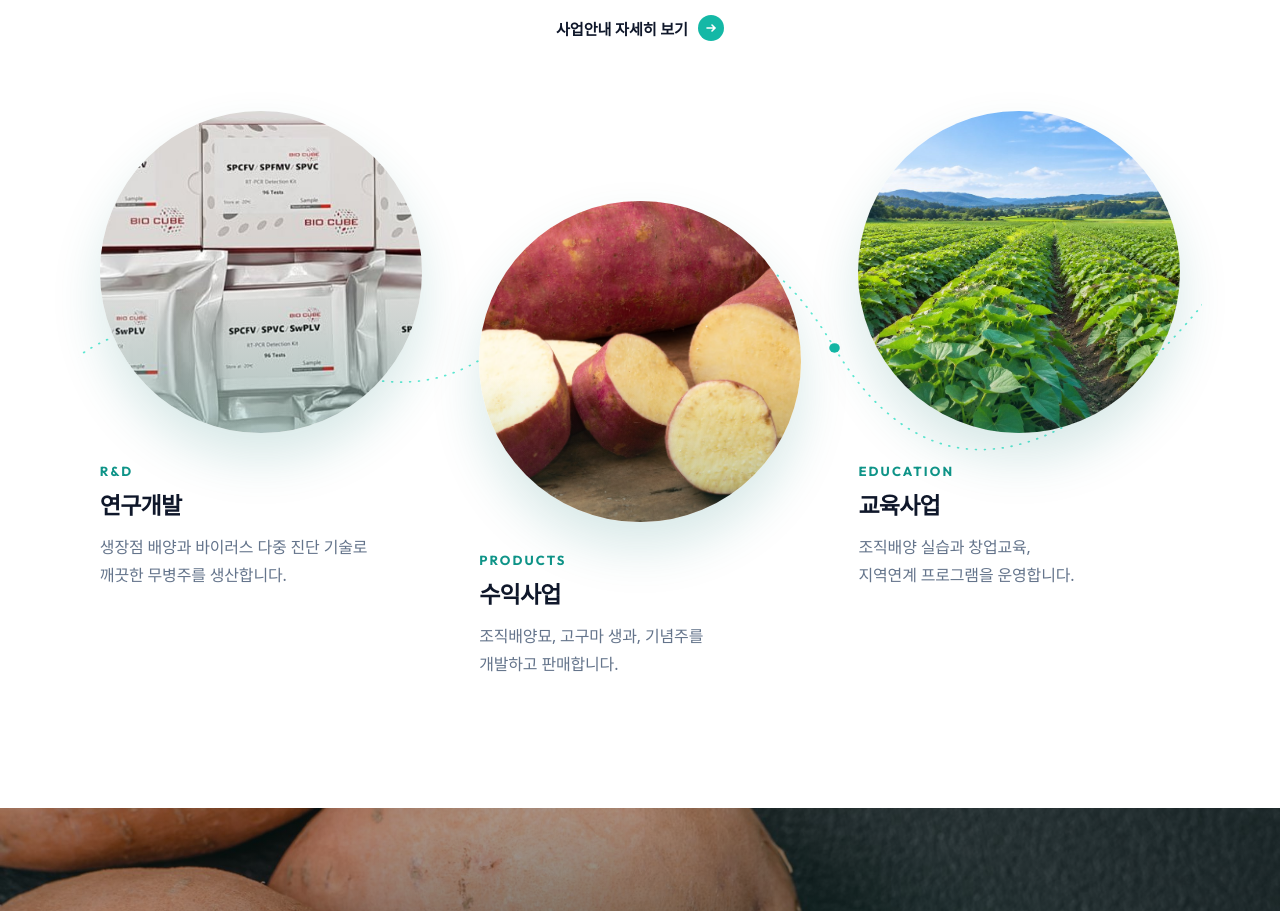
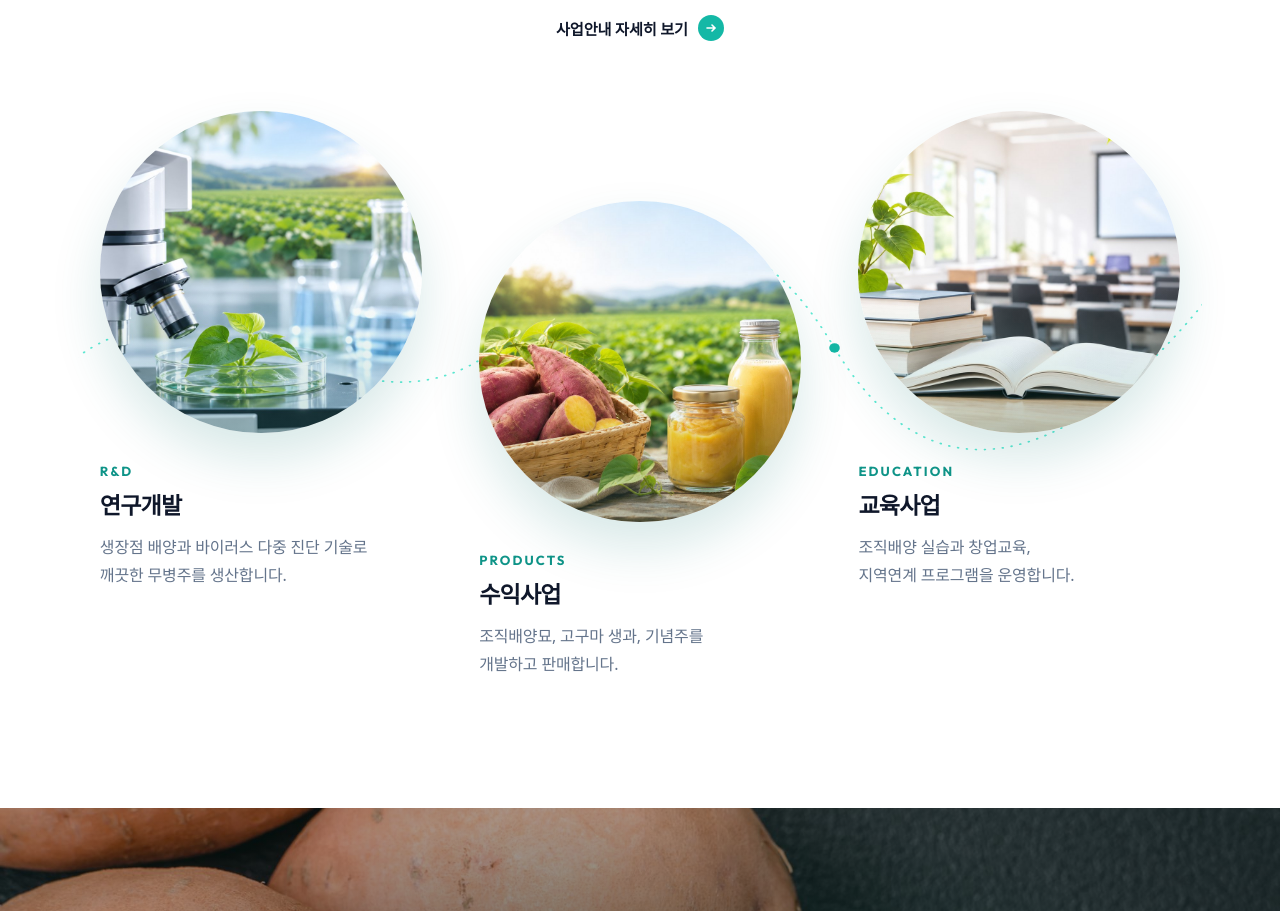
Before and after one commit to minji-ha/thegoguma-proposal, a plain HTML site: page a/index.html in a window 1280 px wide. Shown: the part 1012-1923 px from the top of the page. Drawn offline with Linux system fonts and the light colour scheme; a web font is replaced by a local one.

Commit message:
시안 A: Business 원형 사진 3종 교체
Co-Authored-By: Claude Opus 5.5 <noreply@anthropic.com>

```diff
--- a/a/index.html
+++ b/a/index.html
@@ -181,11 +181,11 @@ a{color:inherit;text-decoration:none}
       <path d="M-20 330 C 180 140, 360 470, 560 300 S 880 60, 1010 300 S 1330 480, 1520 210" fill="none" stroke="#5eead4" stroke-width="2.5" stroke-dasharray="1 11" stroke-linecap="round"/>
       <circle cx="560" cy="300" r="7" fill="#a3e635"/><circle cx="1010" cy="300" r="7" fill="#14b8a6"/>
     </svg>
-    <a class="bi reveal" href="#"><div class="blob b1"><img src="../assets/img/culture/kit.jpg" alt="고구마 바이러스 다중 진단 키트" loading="lazy"></div>
+    <a class="bi reveal" href="#"><div class="blob b1"><img src="../assets/img/photo/biz-rnd.jpg" alt="현미경과 배양 중인 고구마 모종" loading="lazy"></div>
       <span class="en">R&amp;D</span><h3>연구개발</h3><p>생장점 배양과 바이러스 다중 진단 기술로<br>깨끗한 무병주를 생산합니다.</p></a>
-    <a class="bi mid reveal" href="#"><div class="blob b2"><img src="../assets/img/photo/halves.jpg" alt="썰어 놓은 고구마" loading="lazy"></div>
+    <a class="bi mid reveal" href="#"><div class="blob b2"><img src="../assets/img/photo/biz-products.jpg" alt="고구마와 고구마 가공품" loading="lazy"></div>
       <span class="en">PRODUCTS</span><h3>수익사업</h3><p>조직배양묘, 고구마 생과, 기념주를<br>개발하고 판매합니다.</p></a>
-    <a class="bi reveal" href="#"><div class="blob b3"><img src="../assets/img/photo/field.jpg" alt="고구마 밭" loading="lazy"></div>
+    <a class="bi reveal" href="#"><div class="blob b3"><img src="../assets/img/photo/biz-edu.jpg" alt="교육 강의실" loading="lazy"></div>
       <span class="en">EDUCATION</span><h3>교육사업</h3><p>조직배양 실습과 창업교육,<br>지역연계 프로그램을 운영합니다.</p></a>
   </div>
 </div></section>
```
Also changed, not shown: assets/img/photo/biz-edu.jpg (added), assets/img/photo/biz-products.jpg (added), assets/img/photo/biz-rnd.jpg (added).
